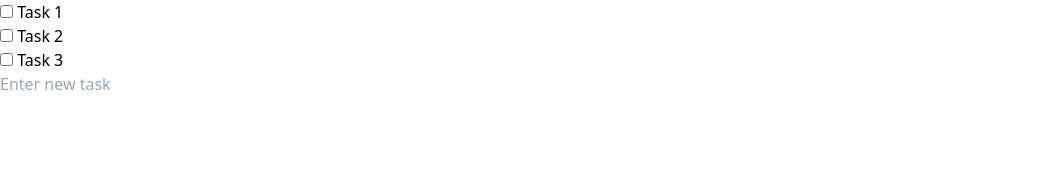
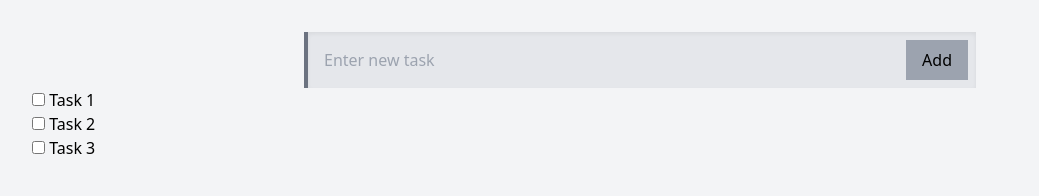
Before and after one commit to Thithuha/Taski.app, a plain HTML site: page index.html in a window 1280 px wide. Shown: the whole page, without its empty margins (0-1039 px from the left). Drawn offline with nearby package versions, Linux system fonts and the light colour scheme.

Commit message:
created input form to add new Task

```diff
--- a/index.html
+++ b/index.html
@@ -6,6 +6,16 @@
   <meta name="viewport" content="width=device-width, initial-scale=1.0">
   <link href="https://unpkg.com/tailwindcss@^2/dist/tailwind.min.css" rel="stylesheet">
   <title>Document</title>
+
+</head>
+<body class="p-8 bg-gray-100">
+  <div class="max-w-2xl m-auto">
+    <div class="flex relative items-center justify-between">
+      <input class="p-4 w-full bg-gray-200 border-gray-500  border-l-4 shadow-inner pr-20" type="text" placeholder="Enter new task">
+      <button class="bg-gray-400 px-4 py-2 absolute right-0 mr-2">Add</button>
+    </div>
+  </div>
+
   <ul>
     <li>
       <input type="checkbox" name="task" id="">
@@ -20,8 +30,5 @@
       Task 3
     </li>
   </ul>
-</head>
-<body>
-  <input type="text" placeholder="Enter new task">
 </body>
 </html>
```
